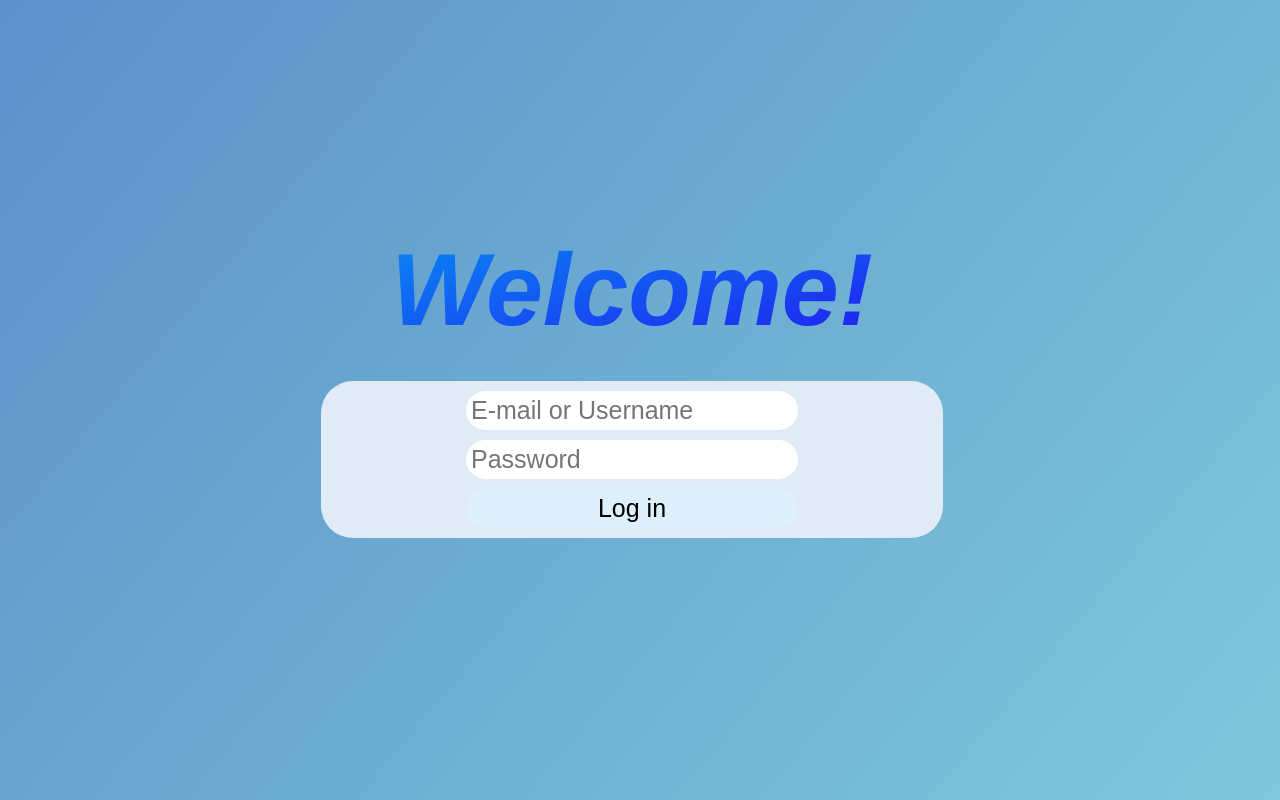
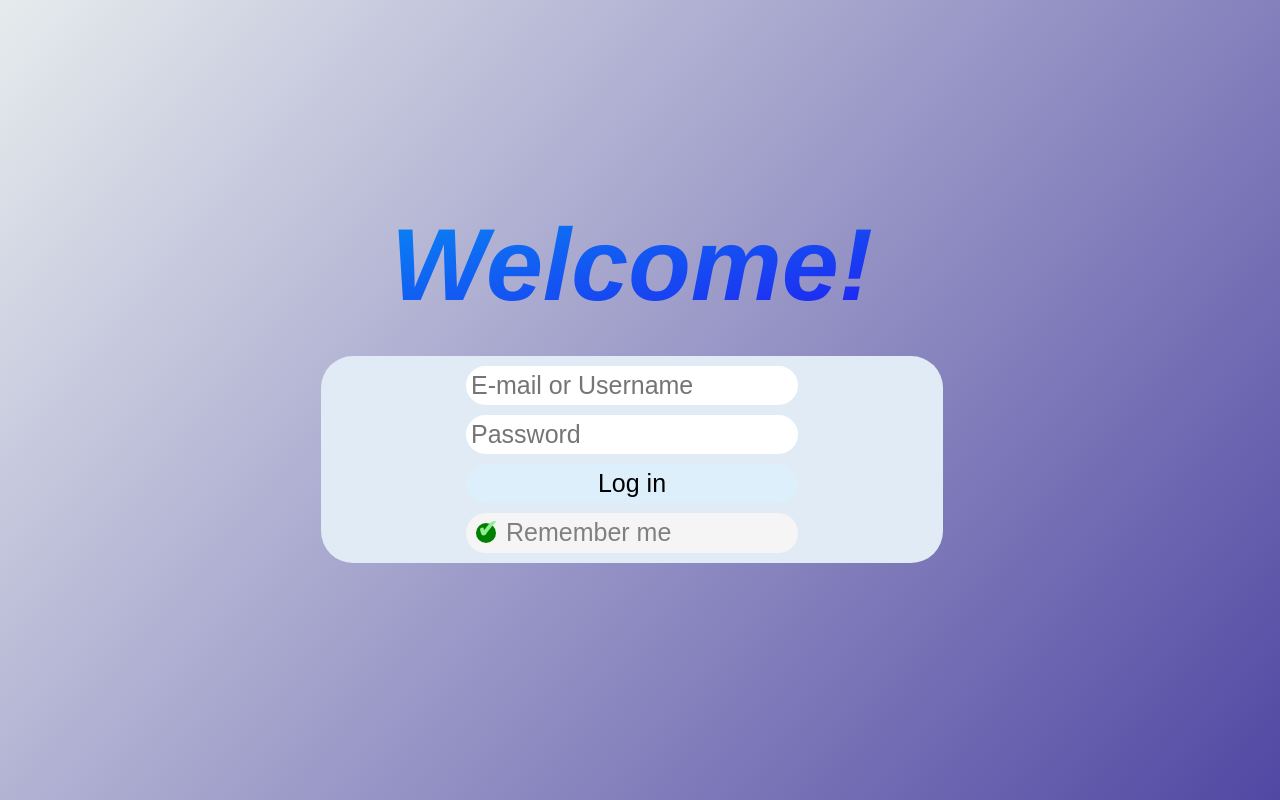
Before and after one commit to 20Alex16/Flask-Website, a Flask app: page / in a window 1280 px wide. Run offline with Flask 2, Linux system fonts and the light colour scheme.

Commit message:
mai frumos

```diff
--- a/scripts/style.css
+++ b/scripts/style.css
@@ -114,7 +114,7 @@
 }
 
 input:hover,
-input:focus:not(input[type=submit]) {
+input:focus:not(input[type=submit]){
     outline: 3px solid lightgreen;
 }
 
@@ -127,3 +127,75 @@
     background-color: lightgreen !important;
     color: white;
 }
+
+label{
+    display: inline;
+
+    /* font-size: 25px; */
+    font-size: min(5vw, 25px);
+    background-color: whitesmoke;
+    color:grey;
+
+    align-items: center;
+    font-family: Arial, Helvetica, sans-serif;
+
+    border-radius: 1em;
+    /* padding:5px; */
+}
+
+.switch{
+    display: flex;
+    margin:10px;
+
+    width: 20px;
+    height: 20px;
+
+    border-radius: 40px;
+    background-color: grey;
+}
+
+.switch::after{
+    position:absolute;
+    display: flex;
+    align-self: center;
+    justify-self: center;
+    margin:5px;
+
+    font-size: 20px;
+
+    content: 'X';
+    color:whitesmoke;
+    font-family: monospace;
+}
+
+input:checked + .switch{
+    background-color: green !important;
+}
+
+input:checked + .switch::after{
+    position:absolute;
+    display: flex;
+    align-self: center;
+    justify-self: center;
+    margin:0px;
+
+    font-size: 30px;
+    transform: translateY(-6px) translateX(3px);
+
+    content: '✔';
+    color:lightgreen;
+    font-family: monospace;
+}
+
+label{
+    display: flex;
+    flex-direction: row;
+}
+
+label input {
+    position: absolute;
+    opacity: 0;
+    cursor: pointer;
+    height: 0;
+    width: 0;
+}
--- a/templates/index.html
+++ b/templates/index.html
@@ -8,14 +8,19 @@
     <script src="colorChangingBkgr.js" defer></script>
     <title>Pagina Auth</title>
 </head>
-<body speed="0.8">
+<body speed="0.5">
     <div class="wrapper">
         <div class="greeting futuristic-blue" id="grow"></div>
 
         <form class="bubble">
-            <input type="text" name="username" id="user" placeholder="E-mail or Username">
-            <input type="password" name="password" id="pass" placeholder="Password">
+            <input type="text" name="username" placeholder="E-mail or Username" required>
+            <input type="password" name="password" placeholder="Password" required>
             <input type="submit" value="Log in">
+            <label for="remember" class="container">
+                <input type="checkbox" checked="checked" name="remember">
+                <span class="switch"></span>
+                Remember me
+            </label>
         </form>
     </div>
 </body>
```
